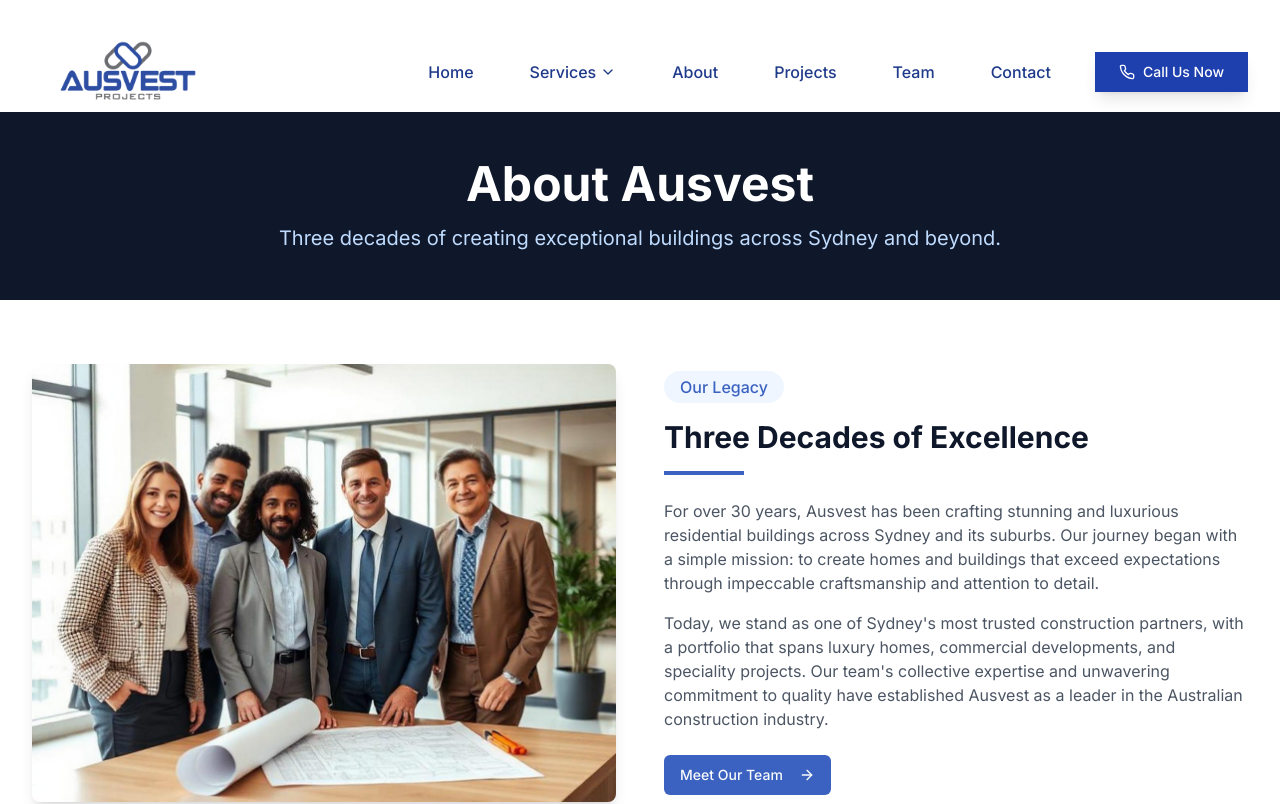
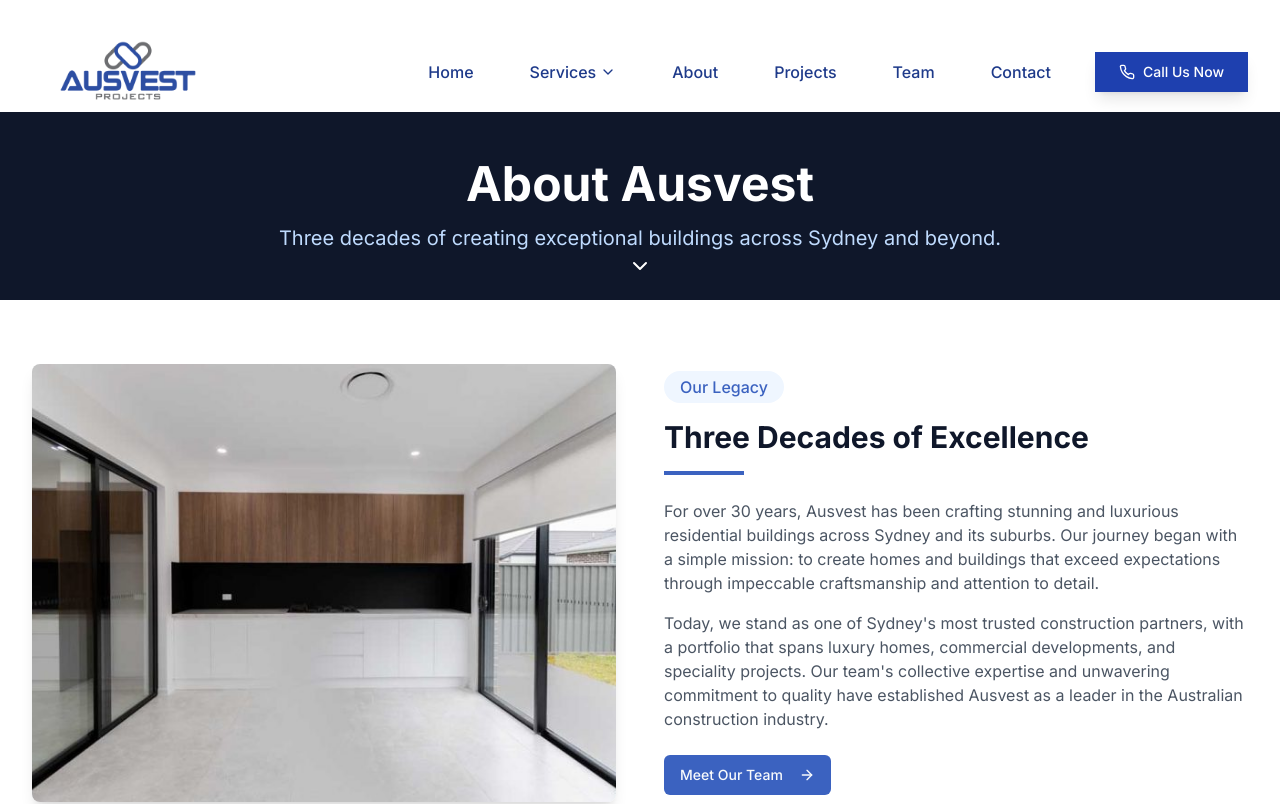
Before and after one commit to manjulakerai/ausvest-build-brilliance, a React (Vite) app: page /about-us in a window 1280 px wide. Shown: the top 804 px of the page. Built offline with nearby package versions, Linux system fonts and the light colour scheme.

Commit message:
Add scroll button and fix image
- Added a scroll button to the hero section.
- Fixed an image issue on the about-us page.

```diff
--- a/src/components/about/AboutHero.tsx
+++ b/src/components/about/AboutHero.tsx
@@ -1,9 +1,10 @@
 
 import { motion } from "framer-motion";
+import { ChevronDown } from "lucide-react";
 
 const AboutHero = () => {
   return (
-    <section className="py-12 bg-slate-900 text-white">
+    <section className="relative py-12 bg-slate-900 text-white">
       <div className="max-w-7xl mx-auto px-4 sm:px-6 lg:px-8">
         <motion.div
           initial={{ opacity: 0 }}
@@ -17,6 +18,27 @@ const AboutHero = () => {
           </p>
         </motion.div>
       </div>
+
+      {/* Scroll indicator */}
+      <motion.div
+        className="absolute bottom-4 left-1/2 transform -translate-x-1/2"
+        initial={{ opacity: 0 }}
+        animate={{ opacity: 1 }}
+        transition={{ duration: 0.8, delay: 0.8 }}
+      >
+        <motion.button
+          animate={{ y: [0, 8, 0] }}
+          transition={{ duration: 2, repeat: Infinity, ease: "easeInOut" }}
+          onClick={() => {
+            const nextSection = document.querySelector('section:nth-of-type(2)');
+            nextSection?.scrollIntoView({ behavior: 'smooth' });
+          }}
+          className="cursor-pointer hover:scale-110 transition-transform focus:outline-none focus:ring-2 focus:ring-white focus:ring-offset-2 focus:ring-offset-slate-900 rounded-full p-2"
+          aria-label="Scroll to content"
+        >
+          <ChevronDown className="text-white size-6" />
+        </motion.button>
+      </motion.div>
     </section>
   );
 };
--- a/src/components/about/OurStory.tsx
+++ b/src/components/about/OurStory.tsx
@@ -17,7 +17,7 @@ const OurStory = () => {
           >
             <div className="aspect-[4/3] overflow-hidden rounded-lg shadow-lg">
               <img
-                src="/src/assets/leadership-team.jpg"
+                src="/lovable-uploads/969da309-b9ef-47ad-814e-6912f0538e8a.png"
                 alt="Ausvest Projects leadership team in professional office setting with architectural plans"
                 className="w-full h-full object-cover"
               />
```
